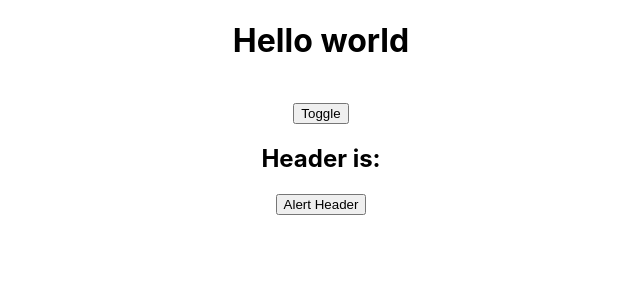
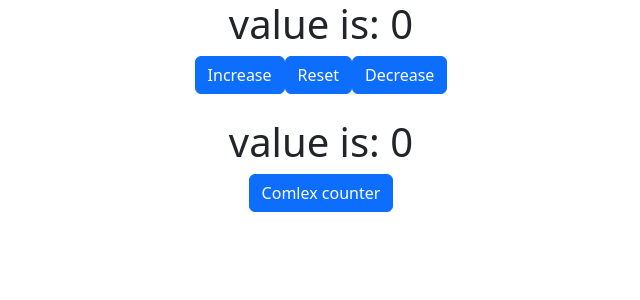
Before and after one commit to imsardarahmed17/My-React-Store, a React (Create React App) app: page / in a window 1280 px wide. Shown: the top 300 px of the page, without its empty margins (319-959 px from the left). Built offline with nearby package versions, Linux system fonts and the light colour scheme.

Commit message:
Added 4 different counters

```diff
--- a/package.json
+++ b/package.json
@@ -6,7 +6,9 @@
     "@testing-library/jest-dom": "^5.16.5",
     "@testing-library/react": "^13.3.0",
     "@testing-library/user-event": "^13.5.0",
+    "bootstrap": "^5.2.0",
     "react": "^18.2.0",
+    "react-bootstrap": "^2.5.0",
     "react-dom": "^18.2.0",
     "react-scripts": "5.0.1",
     "web-vitals": "^2.1.4"
--- a/src/App.js
+++ b/src/App.js
@@ -1,23 +1,55 @@
 // import logo from './logo.svg';
 import "./App.css";
-import Header from "./Header";
+// import Header from "./Header";
 // import Students from "./Students";
 // import Child from "./Child";
 import React, { useState } from 'react';
+import Button from 'react-bootstrap/Button';
 
 function App() {
-  const [status, setStatus] = useState(true);
-return(
-  <div className="App">
-    {
-      status ? <h1>Hello world</h1>: null
-    }
-    <br/>
-    <button onClick={()=> setStatus(!status)}>Toggle</button>
+  const [value, setValue] = useState(0);
 
-    <Header/>
-  </div>
-)
+  function reset() {
+    return setValue(0);
+  }
+const complexIncrease= ()=>{
+  setTimeout(
+    ()=>{
+      setValue((prevState)=>{
+        return prevState + 1;
+      })
+    } , 2000
+  )
+}
+
+  return (
+    <div className="App">
+      <h1>value is: {value}</h1>
+      <Button
+        className="btn"
+        variant="primary"
+        onClick={() => setValue(value + 1)}
+      >
+        Increase
+      </Button>
+      <Button className="btn" varient="primary" onClick={reset}>
+        Reset
+      </Button>
+      <Button
+        className="btn"
+        varient="primary"
+        onClick={() => setValue(value - 1)}
+      >
+        Decrease
+      </Button>
+      <br />
+      <br />
+      <h1>value is: {value}</h1>
+      <Button className="btn" varient="primary" onClick={complexIncrease}>
+        Comlex counter
+      </Button>
+    </div>
+  );
 }
 
 export default App;
--- a/src/index.js
+++ b/src/index.js
@@ -3,6 +3,7 @@ import ReactDOM from 'react-dom/client';
 import './index.css';
 import App from './App';
 import reportWebVitals from './reportWebVitals';
+import 'bootstrap/dist/css/bootstrap.css';
 
 const root = ReactDOM.createRoot(document.getElementById('root'));
 root.render(
```
Also changed, not shown: src/Child.js (line endings or trailing spaces), 1 other file (tests, documents, lock files or other folders).
